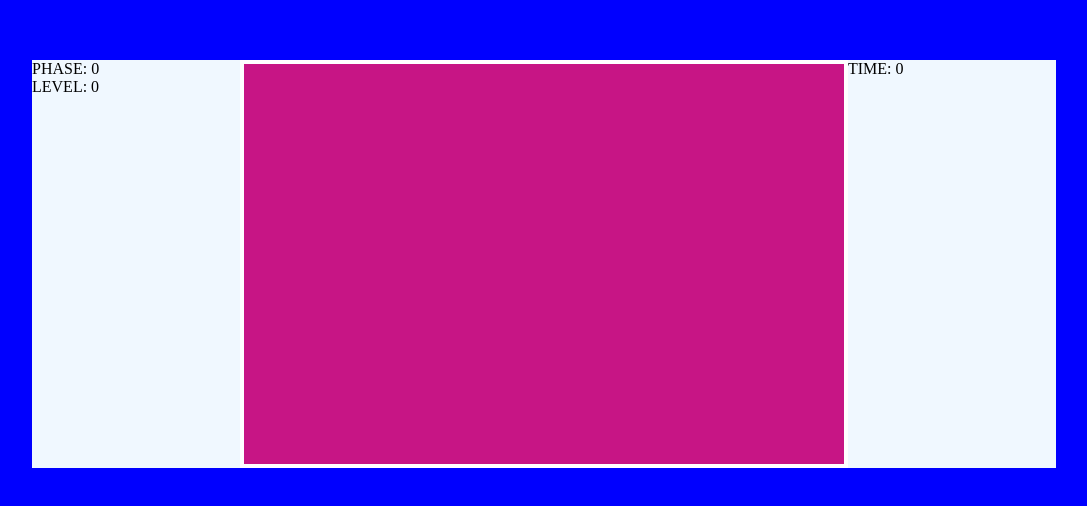
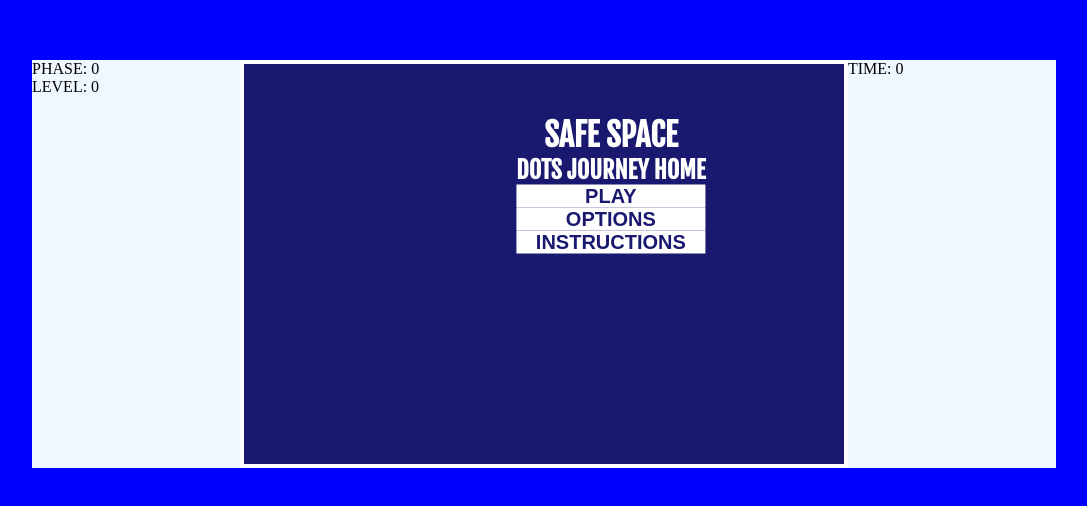
Before and after one commit to Manion-sebastian/Safe-Space, a plain HTML site: page index.html in a window 1280 px wide. Shown: the part 136-642 px from the top of the page, without its empty margins (96-1183 px from the left). Drawn offline with Linux system fonts and the light colour scheme.

Commit message:
font styling

```diff
--- a/css/styles.css
+++ b/css/styles.css
@@ -1,3 +1,10 @@
+
+/* Imports */
+
+@import url('https://fonts.googleapis.com/css2?family=Fjalla+One&display=swap');
+
+/* Styling */
+
 * {
     margin: 0;
     padding: 0;
@@ -26,8 +33,6 @@ body {
 }
 
 #left-aside, #right-aside  {
-    /* width: 100px;
-    height: 100px; */
     background-color: aliceblue;
 }
 
@@ -42,13 +47,34 @@ body {
 canvas {
     grid-area: canvas;
     border: 4px white solid;
-    background-color: mediumvioletred;
+    background-color: midnightblue;
 }
 
-.test {
-    width: 40px;
-    height: 40px;
+.startMenu {
+    text-align: center;
+    font-family: 'Fjalla One', sans-serif;
+    color: white;
+    background-color: midnightblue;
+    position: absolute;
+    top: 40%;
+    right: 30%;
+    transform: translate(-50%,-50%);
+    display: grid;
+    justify-content: center;
+    align-items: center;
+    width: 'canvas.width';
+    height: 'canvas.height';
+
+}
+
+button {
     background-color: white;
-    color: red;
-    z-index: 1;
+    color: midnightblue;
+    font-size: 20px;
+    font-weight: bold;
+    border: none;
 }
+
+button:hover {
+    color: gold;
+}
--- a/index.html
+++ b/index.html
@@ -9,6 +9,13 @@
     <script src="./scripts/main.js" defer></script>
 </head>
 <body>
+    <div class="startMenu">
+        <h1>SAFE SPACE</h1>
+        <h2>DOTS JOURNEY HOME</h2>
+        <button id="play">PLAY</button>
+        <button id="options">OPTIONS</button>
+        <button id="inst">INSTRUCTIONS</button>
+    </div>
     <div class="screen">
         <aside id="left-aside">
             <div class="phase">PHASE: <span>0</span></div>
```
